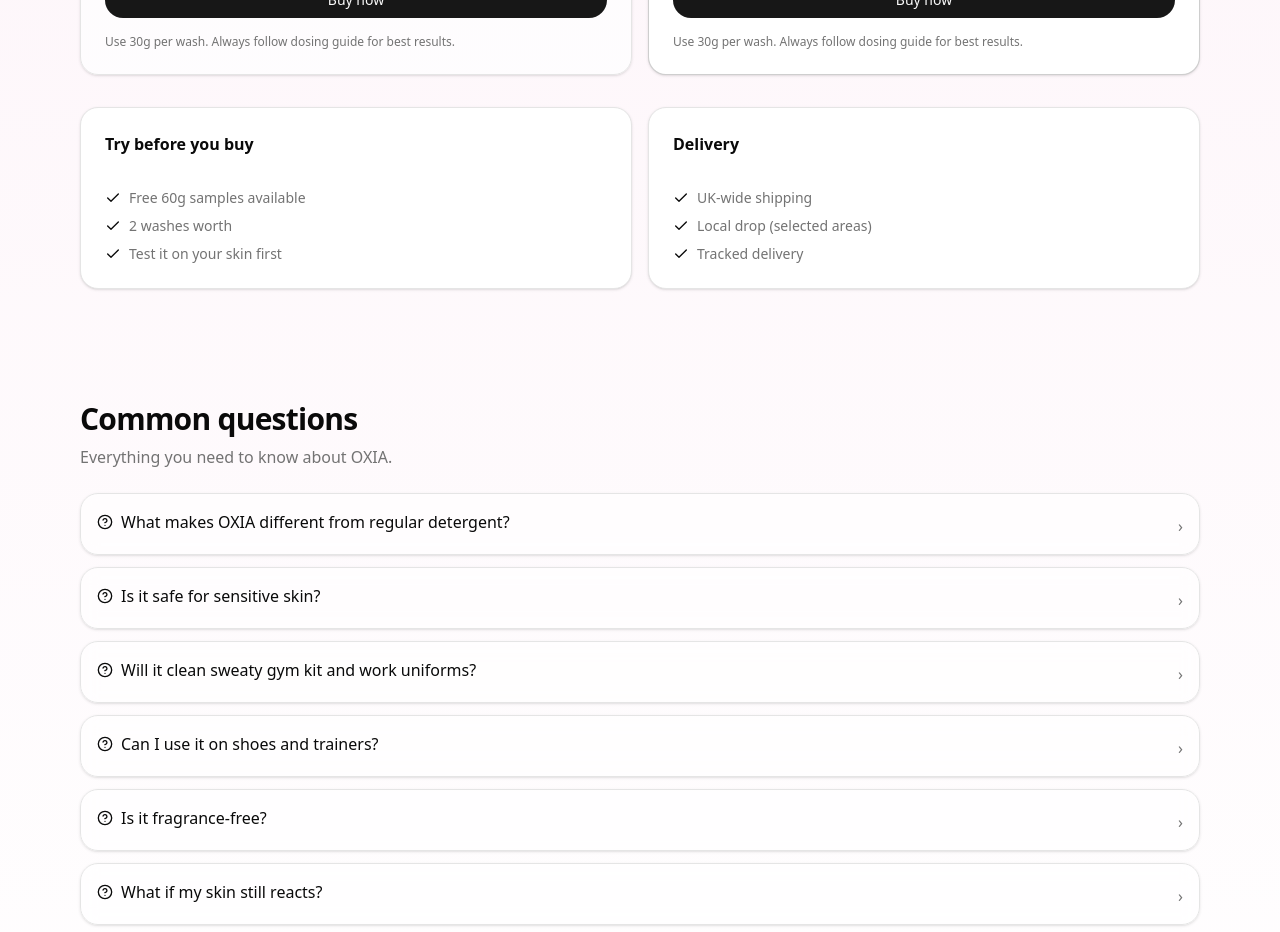
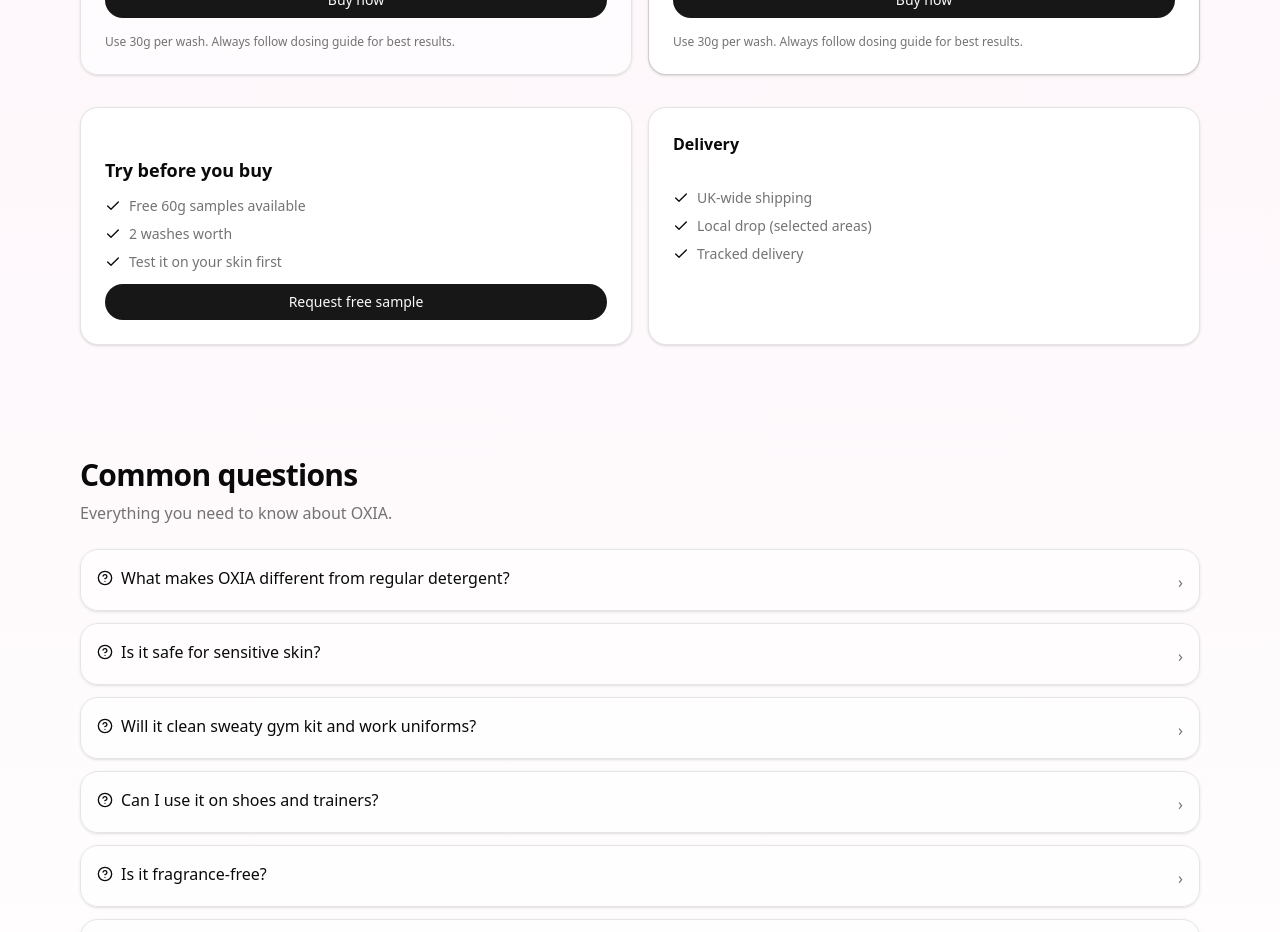
Before and after one commit to dalecolley/oxia-site, a Next.js app: page / in a window 1280 px wide. Shown: the part 2820-3752 px from the top of the page. Built offline with nearby package versions, Linux system fonts and the light colour scheme.

Commit message:
Add free sample request button to pricing section

```diff
--- a/app/page.tsx
+++ b/app/page.tsx
@@ -530,22 +530,27 @@
 
           <div className="grid gap-4 md:grid-cols-2">
             <Card className="rounded-2xl">
-              <CardHeader>
-                <CardTitle className="text-base">Try before you buy</CardTitle>
-              </CardHeader>
-              <CardContent className="space-y-2">
-                <div className="flex items-start gap-2 text-sm">
-                  <Check className="mt-0.5 h-4 w-4" />
-                  <div className="text-muted-foreground">Free 60g samples available</div>
+              <CardContent className="pt-6 space-y-3">
+                <div className="font-semibold text-lg">Try before you buy</div>
+                <div className="space-y-2 text-sm text-muted-foreground">
+                  <div className="flex items-start gap-2">
+                    <Check className="h-4 w-4 mt-0.5 text-foreground" />
+                    <span>Free 60g samples available</span>
+                  </div>
+                  <div className="flex items-start gap-2">
+                    <Check className="h-4 w-4 mt-0.5 text-foreground" />
+                    <span>2 washes worth</span>
+                  </div>
+                  <div className="flex items-start gap-2">
+                    <Check className="h-4 w-4 mt-0.5 text-foreground" />
+                    <span>Test it on your skin first</span>
+                  </div>
                 </div>
-                <div className="flex items-start gap-2 text-sm">
-                  <Check className="mt-0.5 h-4 w-4" />
-                  <div className="text-muted-foreground">2 washes worth</div>
-                </div>
-                <div className="flex items-start gap-2 text-sm">
-                  <Check className="mt-0.5 h-4 w-4" />
-                  <div className="text-muted-foreground">Test it on your skin first</div>
-                </div>
+                <Button asChild className="w-full rounded-2xl">
+                  <a href="https://buy.stripe.com/5kQ28q98dbwP6ME1Bm7ss02" target="_blank" rel="noopener noreferrer">
+                    Request free sample
+                  </a>
+                </Button>
               </CardContent>
             </Card>
             <Feature title="Delivery" items={["UK-wide shipping", "Local drop (selected areas)", "Tracked delivery"]} />
```
